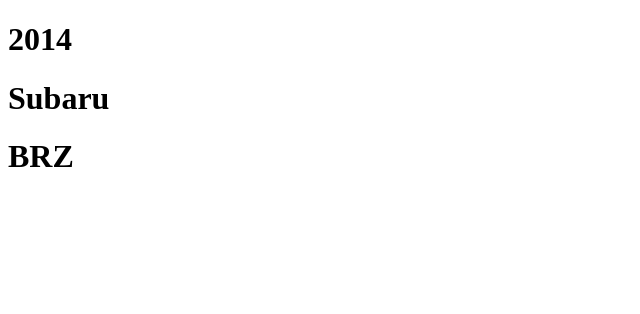
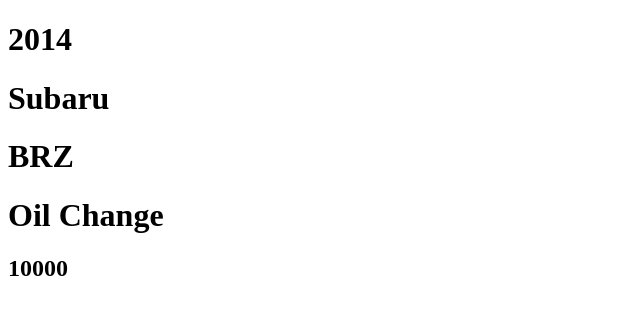
Before and after one commit to itaasa/car-maintain-component, an Angular app: page / in a window 1280 px wide. Shown: the top 314 px of the page, without its empty margins (0-640 px from the left). Built offline with nearby package versions, Linux system fonts and the light colour scheme.

Commit message:
added the maintenance component

```diff
--- a/src/app/app.component.html
+++ b/src/app/app.component.html
@@ -1 +1,2 @@
 <app-cars></app-cars>
+<app-maintenance></app-maintenance>
--- a/src/app/maintenance/maintenance.component.html
+++ b/src/app/maintenance/maintenance.component.html
@@ -1 +1,2 @@
-<h1></h1>
+<h1>{{ maintenance.description }}</h1>
+<h2>{{ maintenance.frequency }}</h2>
--- a/src/app/maintenance/maintenance.component.ts
+++ b/src/app/maintenance/maintenance.component.ts
@@ -1,6 +1,5 @@
 import { Component, OnInit } from '@angular/core';
 import { oilMaintenance } from '../mocks/maintenance-mocks';
-import { Maintenance } from '../models/maintenance.interface';
 
 @Component({
   selector: 'app-maintenance',
@@ -8,7 +7,7 @@
   styleUrls: ['./maintenance.component.scss'],
 })
 export class MaintenanceComponent implements OnInit {
-  public testMaintenance = oilMaintenance;
+  public maintenance = oilMaintenance;
 
   constructor() {}
 
--- a/src/app/mocks/car-mocks.ts
+++ b/src/app/mocks/car-mocks.ts
@@ -1,4 +1,4 @@
-import { Car } from '../interfaces/car.interface';
+import { Car } from '../models/car.interface';
 
 export const subaruBrz: Car = {
   make: 'Subaru',
--- a/src/app/mocks/history-mocks.ts
+++ b/src/app/mocks/history-mocks.ts
@@ -1,21 +1,25 @@
-import { History } from '../interfaces/history.interface';
+import { History } from '../models/history.interface';
 
 export const oilChangeHistoryMock: History[] = [
   {
     dateCompleted: new Date(2021, 12, 23),
     mileage: 64000,
+    cost: 100.0,
   },
   {
     dateCompleted: new Date(2022, 2, 1),
     mileage: 76000,
+    cost: 101.0,
   },
   {
     dateCompleted: new Date(2022, 4, 8),
     mileage: 88000,
+    cost: 80.0,
   },
   {
     dateCompleted: new Date(2022, 6, 15),
     mileage: 100000,
+    cost: 90.0,
   },
 ];
 
@@ -23,18 +27,22 @@
   {
     dateCompleted: new Date(2019, 1, 2),
     mileage: 28000,
+    cost: 65.0,
   },
   {
     dateCompleted: new Date(2020, 4, 20),
     mileage: 52000,
+    cost: 50.0,
   },
   {
     dateCompleted: new Date(2021, 3, 12),
     mileage: 76000,
+    cost: 60.0,
   },
   {
     dateCompleted: new Date(2022, 6, 22),
     mileage: 100000,
+    cost: 75.0,
   },
 ];
 
@@ -42,6 +50,7 @@
   {
     dateCompleted: new Date(2021, 9, 3),
     mileage: 66000,
+    cost: 25.0,
   },
 ];
 
@@ -49,6 +58,7 @@
   {
     dateCompleted: new Date(2022, 7, 5),
     mileage: 100000,
+    cost: 150.0,
   },
 ];
 
@@ -56,5 +66,6 @@
   {
     dateCompleted: new Date(2022, 7, 5),
     mileage: 100000,
+    cost: 850.0,
   },
 ];
--- a/src/app/mocks/maintenance-mocks.ts
+++ b/src/app/mocks/maintenance-mocks.ts
@@ -1,44 +1,38 @@
-import { Maintenance } from '../interfaces/maintenance.interface';
+import { Maintenance } from '../models/maintenance.interface';
 import * as historyMock from './history-mocks';
 
 export const oilMaintenance: Maintenance = {
   description: 'Oil Change',
-  cost: 0,
   frequency: 10000,
   history: historyMock.oilChangeHistoryMock,
 };
 
 export const cabinAirFilterMaintenance: Maintenance = {
   description: 'Replace Cabin Air Filter',
-  cost: 0,
   frequency: 24000,
   history: historyMock.cabinAirFilterHistoryMock,
 };
 
 export const engineAirFilterMaintenance: Maintenance = {
   description: 'Replace Engine Air Filter',
-  cost: 0,
   frequency: 48000,
   history: historyMock.engineAirFilterHistoryMock,
 };
 
 export const brakeFluidFlush: Maintenance = {
   description: 'Replace Brake Fluid',
-  cost: 0,
   frequency: 50000,
   history: historyMock.brakeFluidFlushHistoryMock,
 };
 
 export const sparkPlugMaintenance: Maintenance = {
   description: 'Replace Spark Plugs',
-  cost: 0,
   frequency: 100000,
   history: historyMock.sparkPlugHistoryMock,
 };
 
 export const fuelFilterMaintenance: Maintenance = {
   description: 'Replace Fuel Filter',
-  cost: 0,
   frequency: 120000,
   history: [],
 };
--- a/src/app/models/history.interface.ts
+++ b/src/app/models/history.interface.ts
@@ -1,4 +1,5 @@
 export interface History {
   dateCompleted: Date;
   mileage: number;
+  cost: number;
 }
--- a/src/app/models/maintenance.interface.ts
+++ b/src/app/models/maintenance.interface.ts
@@ -2,7 +2,6 @@
 
 export interface Maintenance {
   description: string;
-  cost: number;
   frequency: number;
   history: History[];
 }
```
